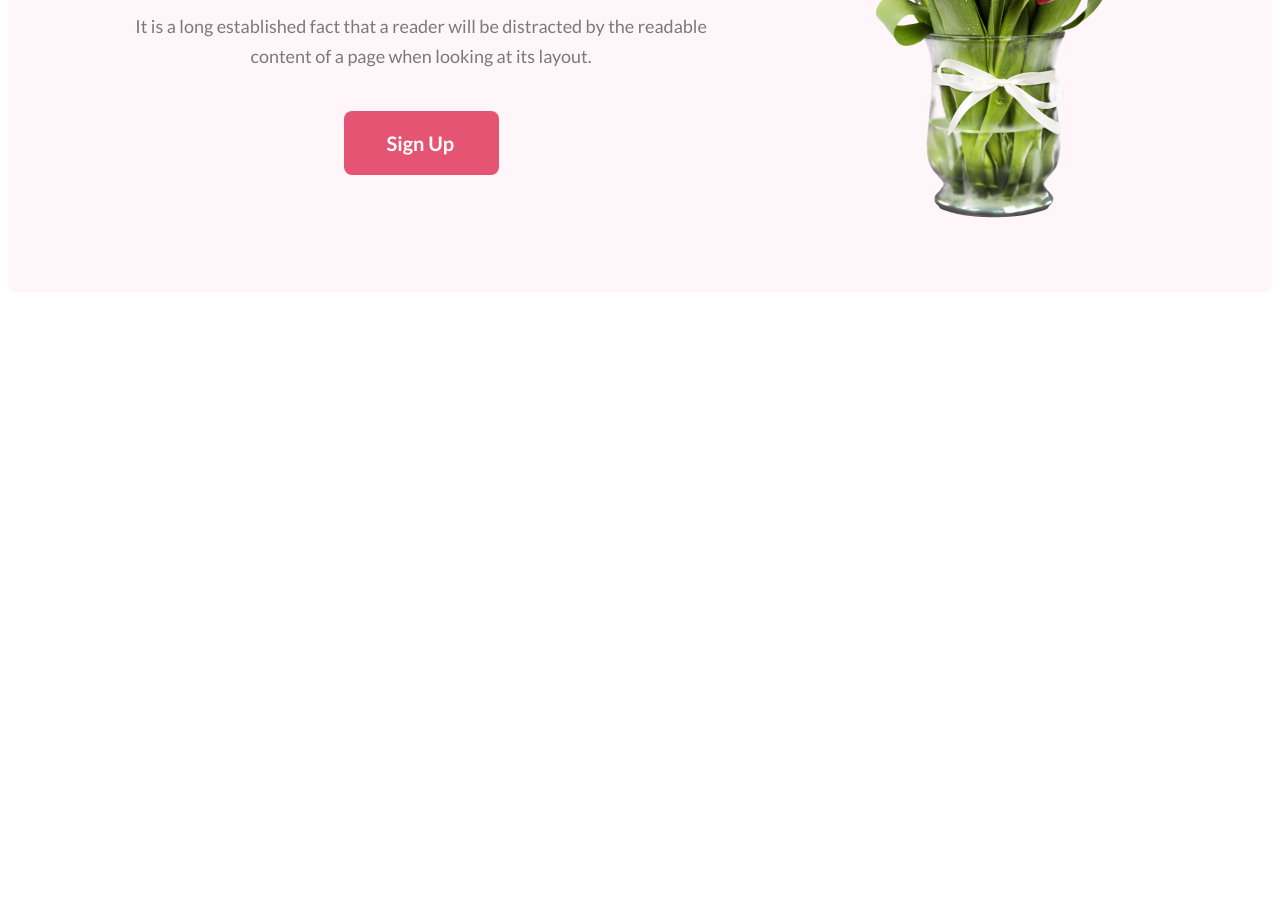
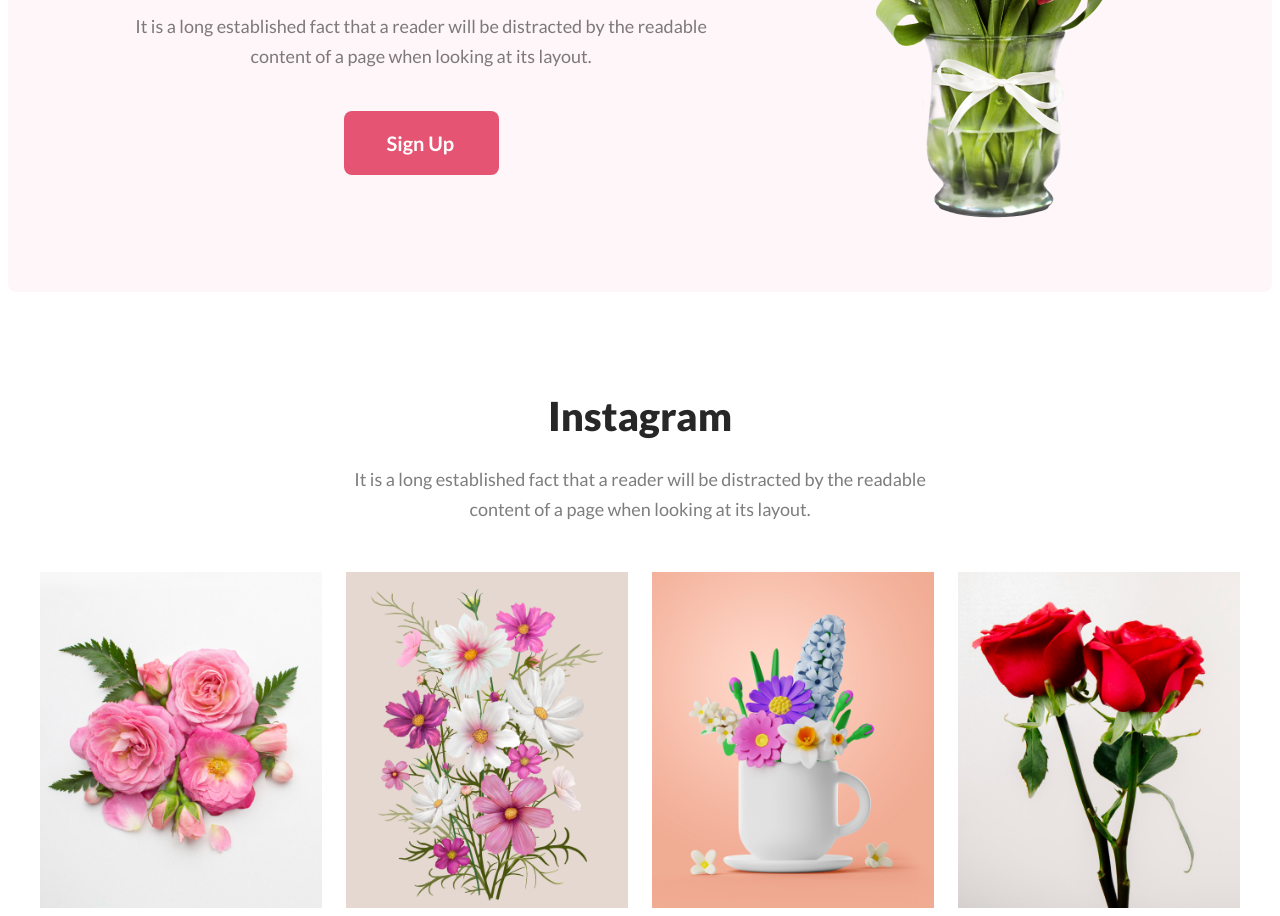
Before and after one commit to hosenA51/online-flower-shop, a plain HTML site: page index.html in a window 1280 px wide. Shown: the part 2319-3235 px from the top of the page. Before the commit the page ends 2619 px from the top, so only its background shows below. Drawn offline with Linux system fonts and the light colour scheme.

Commit message:
instagram section done

```diff
--- a/index.html
+++ b/index.html
@@ -80,6 +80,27 @@
             </div>
         </section>
         <!-- hot deal section ends here -->
+
+        <!-- instagram section starts here -->
+        <section class="instagram-container">
+            <h1>Instagram</h1>
+            <p>It is a long established fact that a reader will be distracted by the readable <br> content of a page when looking at its layout.</p>
+            <div class="instagram-img-content">
+                <div class="instagram-item">
+                    <img src="images/flower01.png" alt="Flower">
+                </div>
+                <div class="instagram-item">
+                    <img src="images/rectangle4.png" alt="Flower">
+                </div>
+                <div class="instagram-item">
+                    <img src="images/rectangle5.png" alt="Flower">
+                </div>
+                <div class="instagram-item">
+                    <img src="images/rectangle6.png" alt="Flower">
+                </div>
+            </div>
+        </section>
+        <!-- instagram section ends here -->
     </main>
     <footer>
 
--- a/styles/style.css
+++ b/styles/style.css
@@ -286,3 +286,58 @@ span {
     height: 420px;
 }
 /* hot deal section style ends here */
+
+/* instagram section style starts here */
+.instagram-container {
+    max-width: 1200px;
+    margin: 0 auto;
+    display: flex;
+    padding: 0;
+    margin-top: 100px;
+    display: flex;
+    flex-direction: column;
+    justify-content: center;
+    align-items: center;
+}
+.instagram-container h1 {
+    color: rgb(39, 39, 39);
+    font-family: Lato;
+    font-size: 40px;
+    font-weight: 800;
+    line-height: 48px;
+    letter-spacing: 0%;
+    text-align: center;
+    margin-top: 0;
+    margin-bottom: 24px;
+}
+.instagram-container p {
+    color: rgba(39, 39, 39, 0.6);
+    font-family: Lato;
+    font-size: 18px;
+    font-weight: 400;
+    line-height: 30px;
+    letter-spacing: 0%;
+    text-align: center;
+    margin-top: 0;
+    margin-bottom: 48px;
+}
+.instagram-img-content {
+    width: 100%;
+    display: flex;
+    justify-content: space-between;
+    align-items: center;
+    padding: 0;
+    margin: 0 auto;
+}
+.instagram-item {
+    width: 282px;
+    height: 336px;
+    padding: 0;
+    margin: 0;
+}
+.instagram-item img {
+    width: 100%;
+    height: 100%;
+    object-fit: cover;
+}
+/* instagram section style ends here */
```
